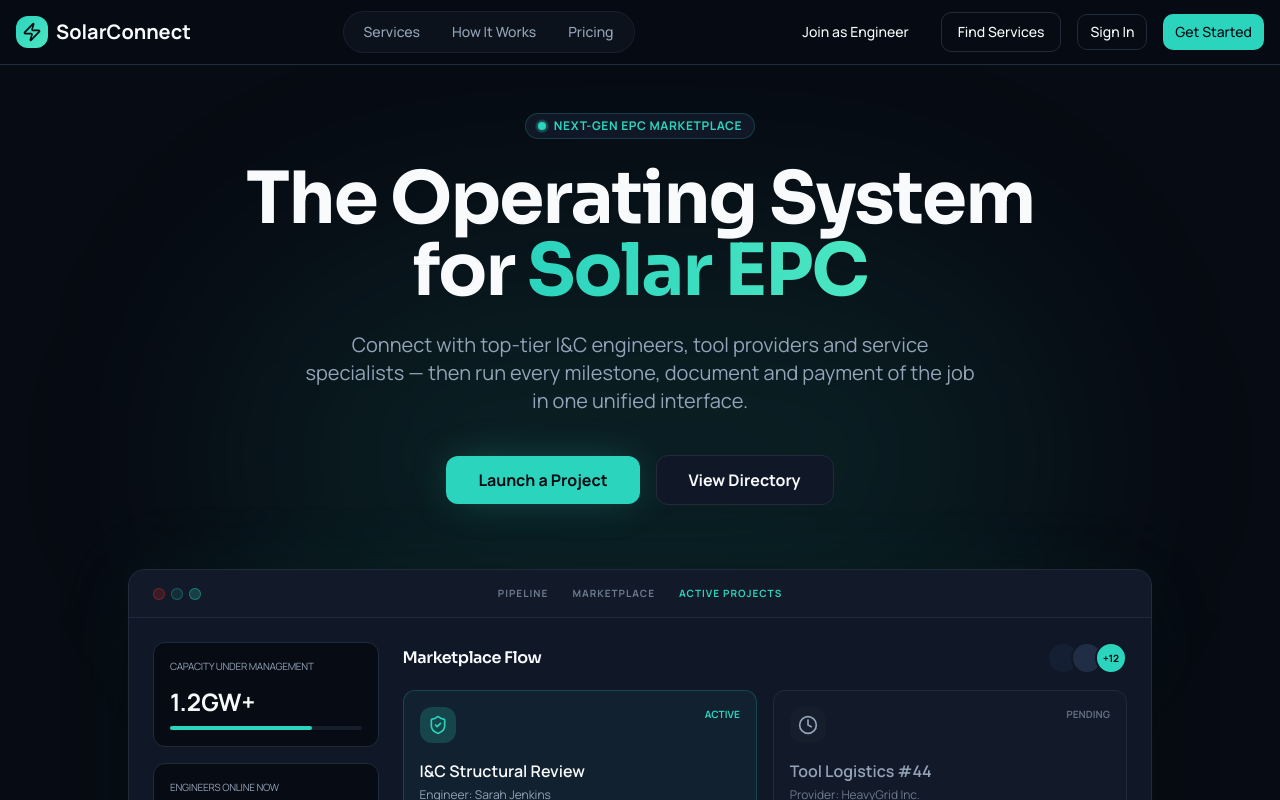
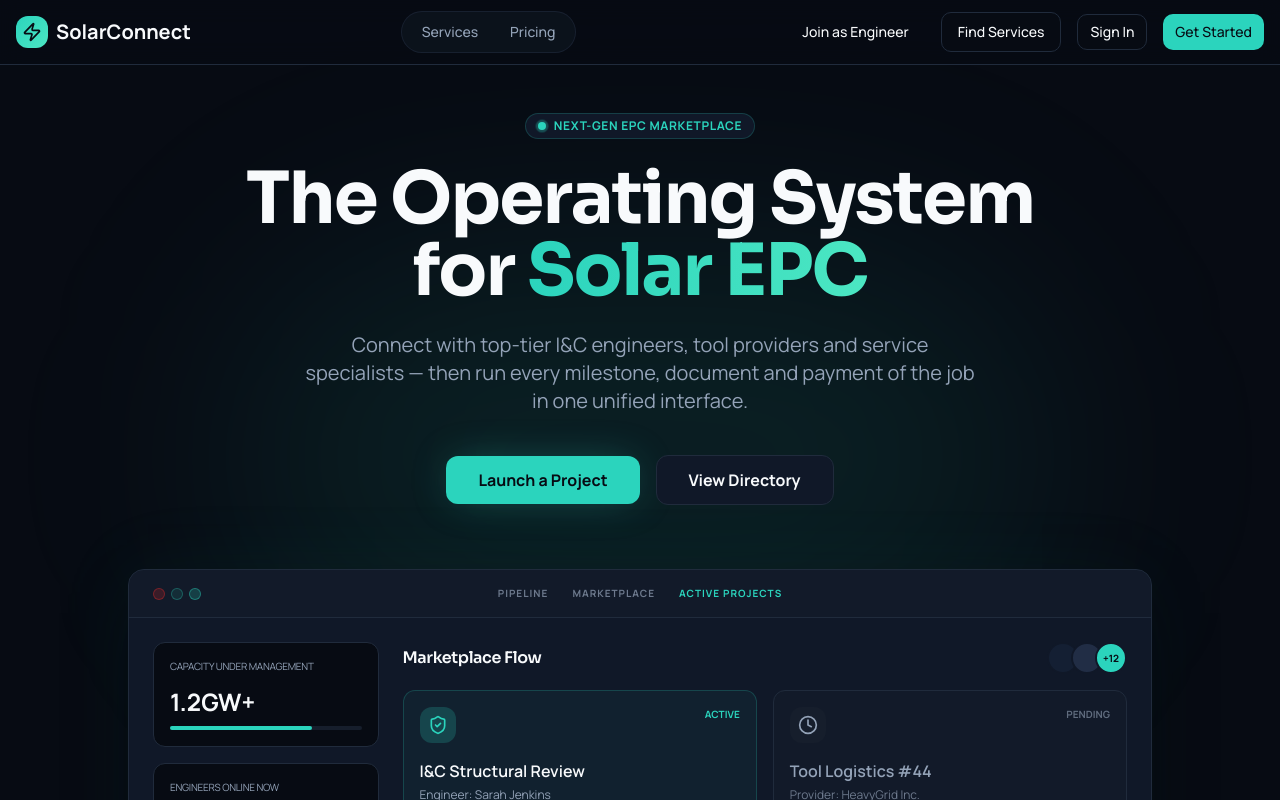
Before and after one commit to helioshiftsolar-ship-it/solar-crew-connect, a React (Vite) app: page / in a window 1280 px wide. Shown: the top 800 px of the page. Built offline with nearby package versions, Linux system fonts and the light colour scheme.

Commit message:
Changes
Co-authored-by: helioshiftsolar-ship-it <239119724+helioshiftsolar-ship-it@users.noreply.github.com>

```diff
--- a/src/components/Header.tsx
+++ b/src/components/Header.tsx
@@ -27,12 +27,10 @@ export const Header = () => {
 
   const publicNavItems = [
     { label: "Services", href: "/services" },
-    { label: "How It Works", href: "/how-it-works" },
     { label: "Pricing", href: "/pricing" },
   ];
 
   const authenticatedNavItems = [
-    { label: "Home", href: "/" },
     { label: "Dashboard", href: "/dashboard" },
     { label: "Deals", href: "/deals" },
     { label: "Services", href: "/services" },
```
